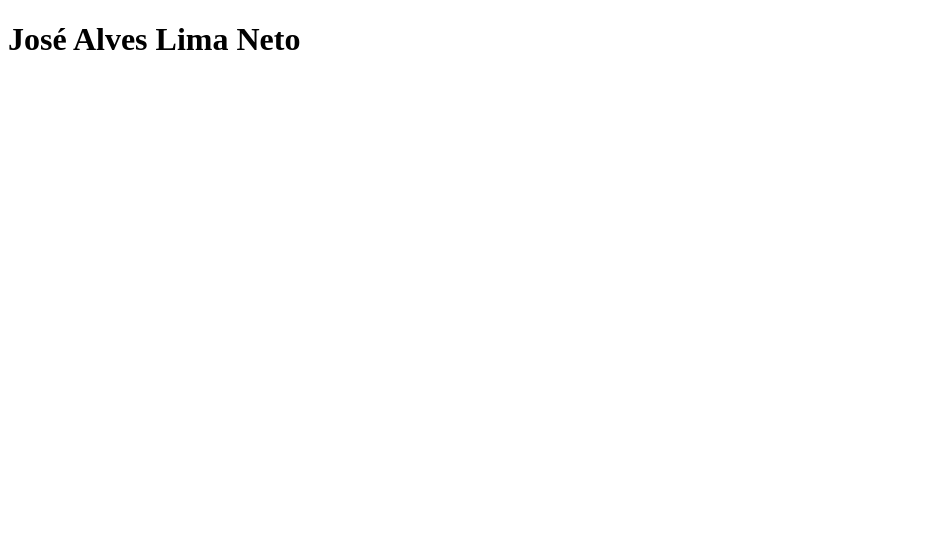
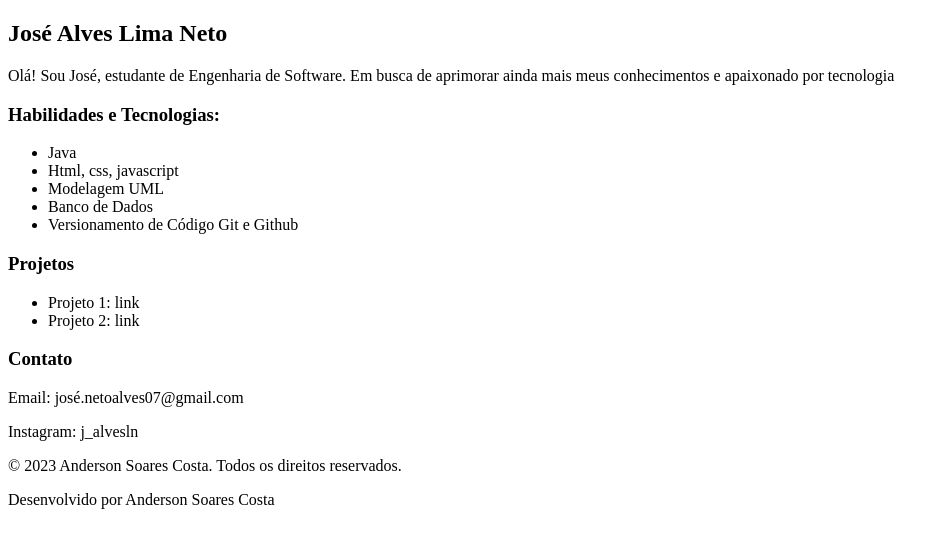
Before and after one commit to Netinho-dotcom/netinho-sites-, a plain HTML site: page index.html in a window 1280 px wide. Shown: the whole page, without its empty margins (0-949 px from the left). Drawn offline with Linux system fonts and the light colour scheme.

Commit message:
aprimoramento
site foi aprimorado

```diff
--- a/index.html
+++ b/index.html
@@ -1,11 +1,47 @@
 <!DOCTYPE html>
 <html lang="pt-br">
-<head>
-  <meta charset="UTF-8">
-  <meta name="viewport" content="width=device-width, initial-scale=1.0">
-  <title>Portifólio - José Alves</title>
-</head>
-<body>
-  <h1>José Alves Lima Neto</h1>
-</body>
+  <head>
+    <meta charset="UTF-8" />
+    <meta name="viewport" content="width=device-width, initial-scale=1.0" />
+    <title>Portifólio - Netinho Dev</title>
+  </head>
+  <body>
+    <section>
+      <h1>José Alves Lima Neto</h1>
+      <p>
+        Olá! Sou José, estudante de Engenharia de Software. Em busca de
+        aprimorar ainda mais meus conhecimentos e apaixonado por tecnologia
+      </p>
+    </section>
+
+    <section>
+      <h3>Habilidades e Tecnologias:</h3>
+      <ul>
+        <li>Java</li>
+        <li>Html, css, javascript</li>
+        <li>Modelagem UML</li>
+        <li>Banco de Dados</li>
+        <li>Versionamento de Código Git e Github</li>
+      </ul>
+    </section>
+
+    <section>
+      <h3>Projetos</h3>
+      <ul>
+        <li>Projeto 1: link</li>
+        <li>Projeto 2: link</li>
+      </ul>
+    </section>
+
+    <section>
+      <h3>Contato</h3>
+      <p>Email: josé.netoalves07@gmail.com</p>
+      <p>Instagram: j_alvesln</p>
+    </section>
+
+    <footer>
+      <p>&copy; 2023 Anderson Soares Costa. Todos os direitos reservados.</p>
+      <p>Desenvolvido por Anderson Soares Costa</p>
+    </footer>
+  </body>
 </html>
```
